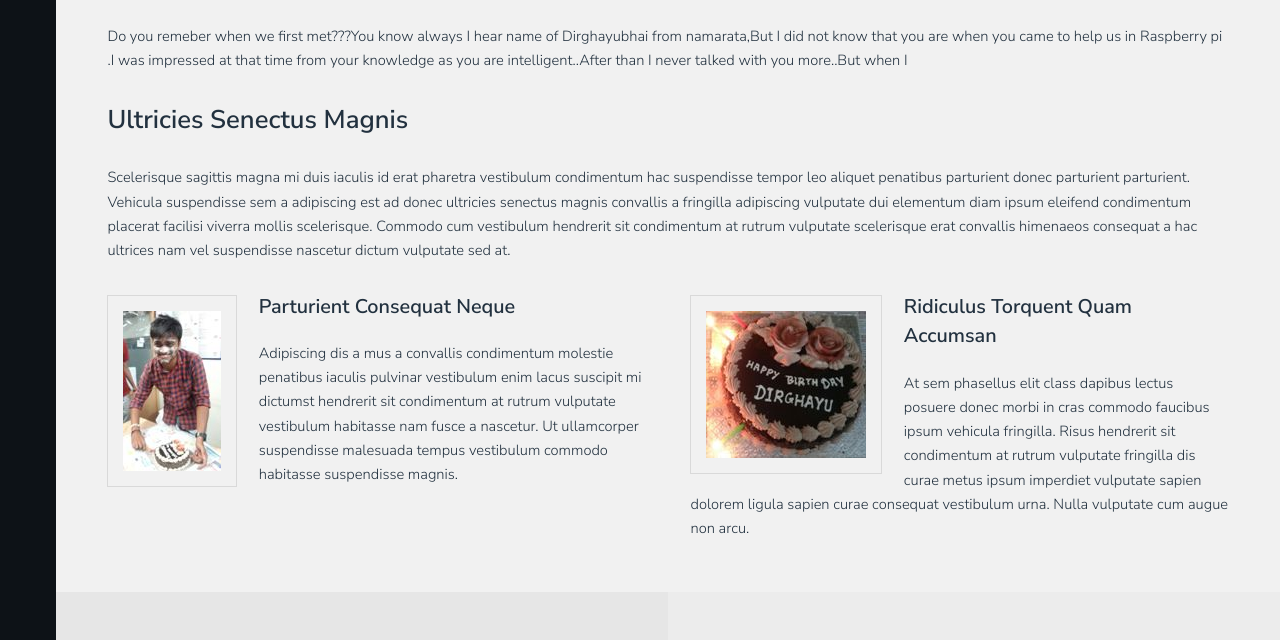
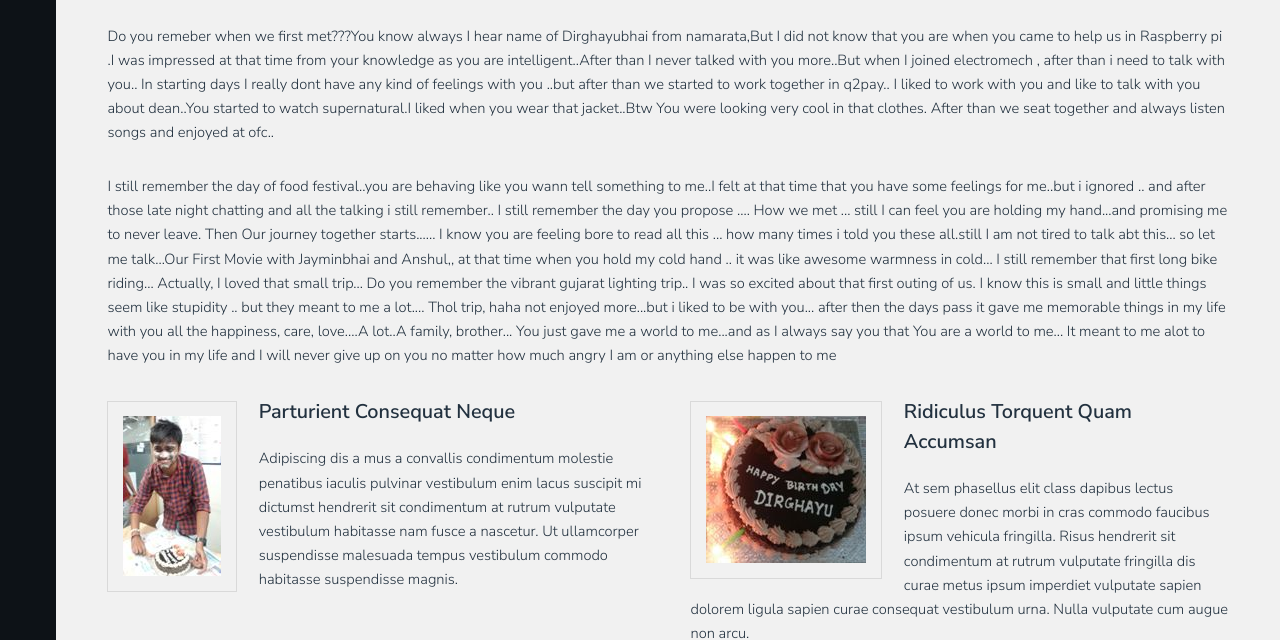
Before and after one commit to jigisha29/dirghayu, a plain HTML site: page generic.html in a window 1280 px wide. Shown: the part 159-799 px from the top of the page. Drawn offline with Linux system fonts and the light colour scheme.

Commit message:
Update generic.html

```diff
--- a/generic.html
+++ b/generic.html
@@ -37,9 +37,18 @@
 								<header>
 									<h1>When we met...!</h1>
 								</header>
-								<p>Do you remeber when we first met???You know always I hear name of Dirghayubhai from namarata,But I did not know that you are when you came to help us in Raspberry pi .I was impressed at that time from your knowledge as you are intelligent..After than I never talked with you more..But when I  </p>
-								<h2>Ultricies Senectus Magnis</h2>
-								<p>Scelerisque sagittis magna mi duis iaculis id erat pharetra vestibulum condimentum hac suspendisse tempor leo aliquet penatibus parturient donec parturient parturient. Vehicula suspendisse sem a adipiscing est ad donec ultricies senectus magnis convallis a fringilla adipiscing vulputate dui elementum diam ipsum eleifend condimentum placerat facilisi viverra mollis scelerisque. Commodo cum vestibulum hendrerit sit condimentum at rutrum vulputate scelerisque erat convallis himenaeos consequat a hac ultrices nam vel suspendisse nascetur dictum vulputate sed at.</p>
+								<p>Do you remeber when we first met???You know always I hear name of Dirghayubhai from namarata,But I did not know that you are when you came to help us in Raspberry pi .I was impressed at that time from your knowledge as you are intelligent..After than I never talked with you more..But when I joined electromech , after than i need to talk with you.. In starting days I really  dont have any kind of feelings with you ..but after than we started to work together in q2pay.. I liked to work with you and like to talk with you about dean..You started to watch supernatural.I liked when you wear that jacket..Btw You were looking very cool in that clothes.
+After than we seat together and always listen songs and enjoyed at ofc..  </p>
+								<p>I still remember the day of food festival..you are behaving like you wann tell something to me..I felt at that time that you have some feelings for me..but i ignored .. and after those late night chatting and all the talking i still remember..
+I still remember the day you propose ....  How we met ... still I can feel you are holding my hand...and promising me to never leave.
+Then Our journey together starts......
+I know you are feeling bore to read all this ... how many times i told you these all.still I am not tired to talk abt this...
+so let me talk...Our First Movie with Jayminbhai and Anshul,, at that time when you hold my cold hand .. it was like awesome warmness in cold...
+I still remember that first long bike riding... Actually, I loved that small trip...
+Do you remember the vibrant gujarat lighting trip.. I was so excited about that first outing of us. I know this is small and little things seem like stupidity .. but they meant to me a lot....
+Thol trip, haha not enjoyed more...but i liked to be with you...
+after then the days pass it gave me memorable things in my life with you all the happiness, care, love....A lot..A family, brother...
+You just gave me a world to me...and as I always say you that You are a world to me... It meant to me alot to have you in my life and I will never give up on you no matter how much angry I am or anything else happen to me</p>
 								<section class="columns double">
 									<div class="column">
 										<span class="image left special"><img src="images/pic01.jpg" alt="" /></span>
```
